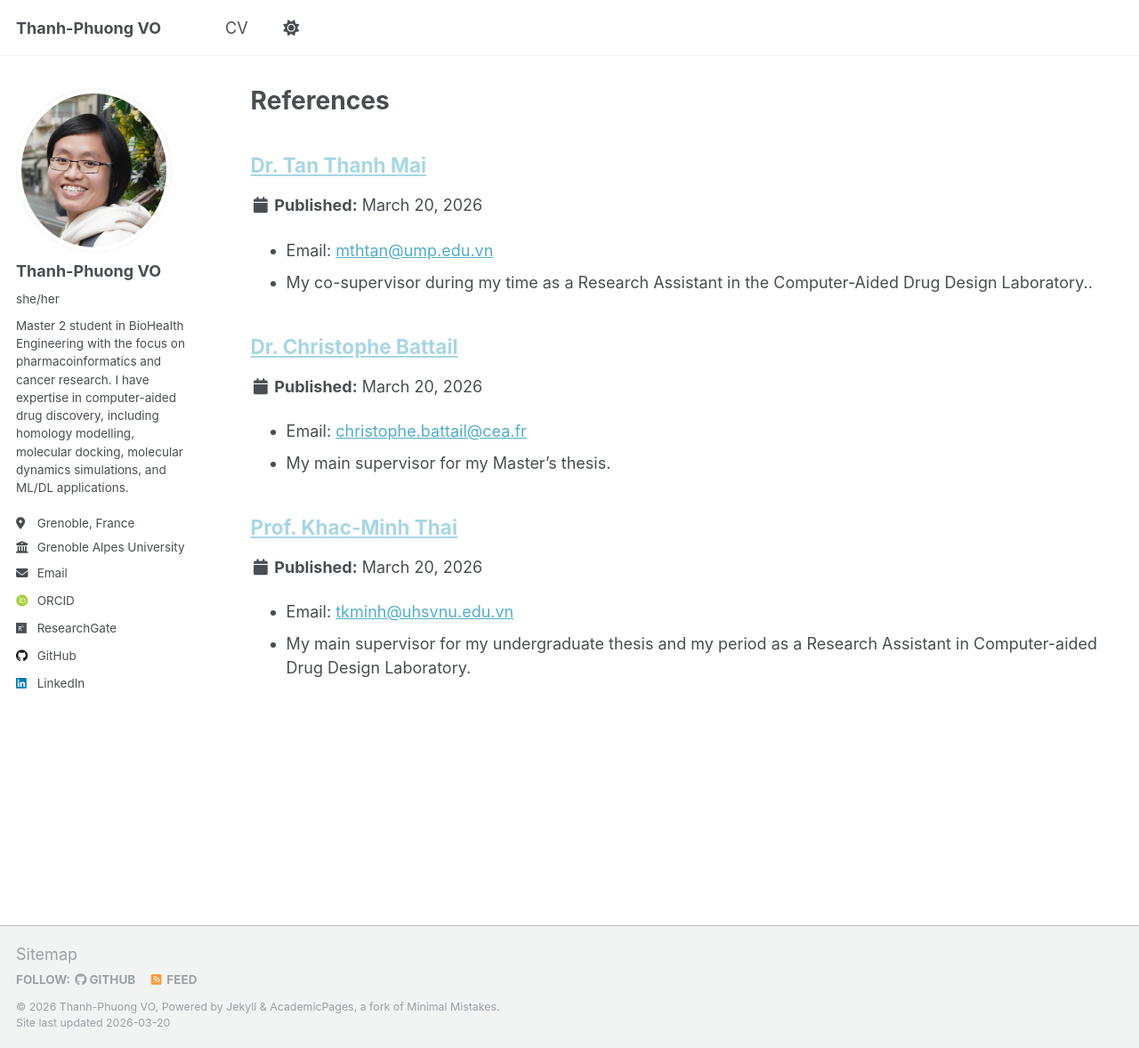
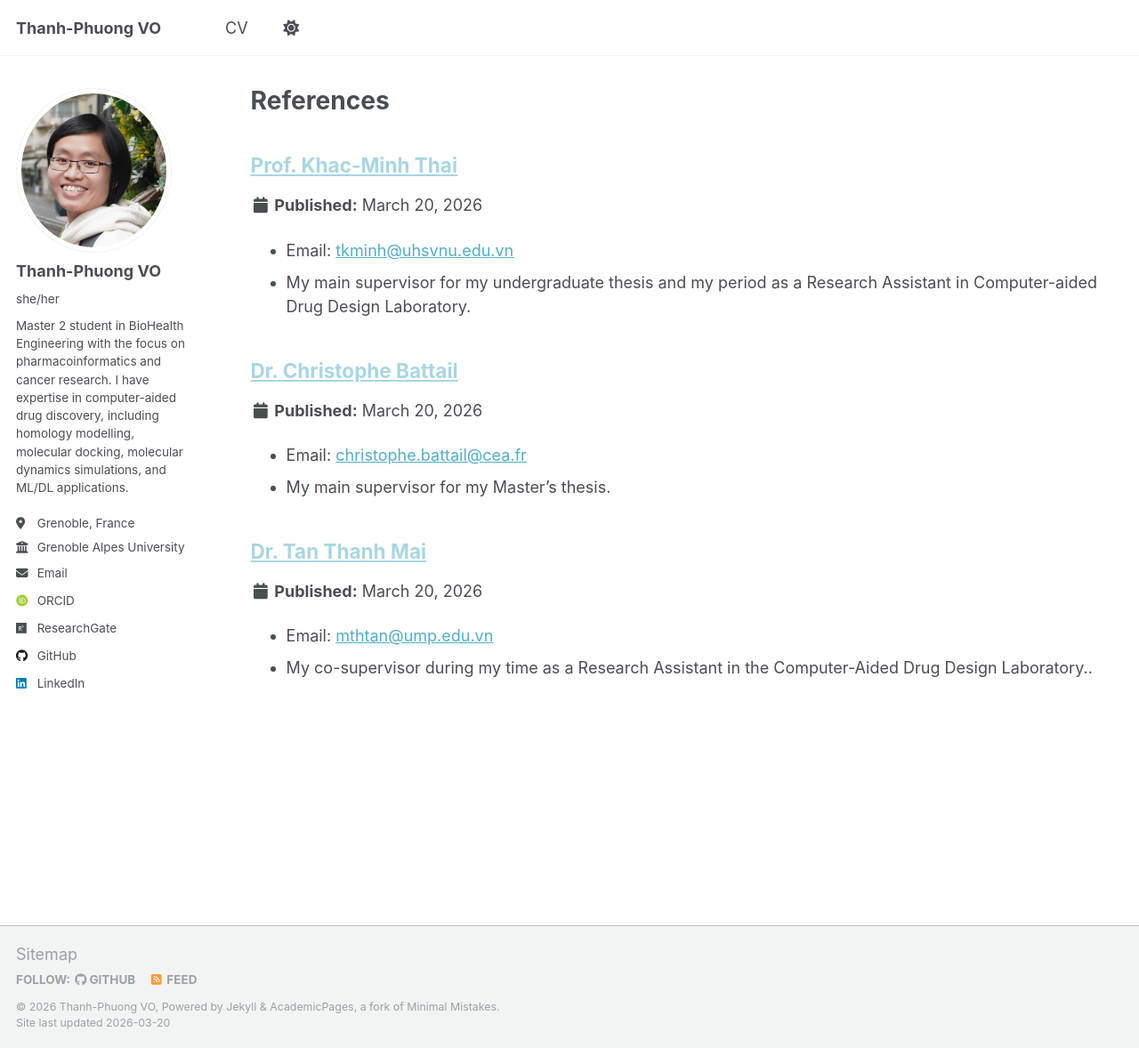
Before and after one commit to vo-thanh-phuong/vo-thanh-phuong.github.io, a Jekyll site: the page built from _pages/references.html, in a window 1280 px wide and 1178 px high. Shown: the whole window at 89% size. Built offline with Jekyll 4.4.1, drawn with Linux system fonts in a browser that asks for light colours; some web fonts are replaced; a script that is not in the unit is left out; part of the change alters nothing that is shown.

```diff
--- a/_pages/references.html
+++ b/_pages/references.html
@@ -7,6 +7,6 @@ author_profile: true
 
 {% include base_path %}
 
-{% for post in site.references reversed %}
+{% for post in site.references %}
   {% include archive-single.html %}
 {% endfor %}
```
